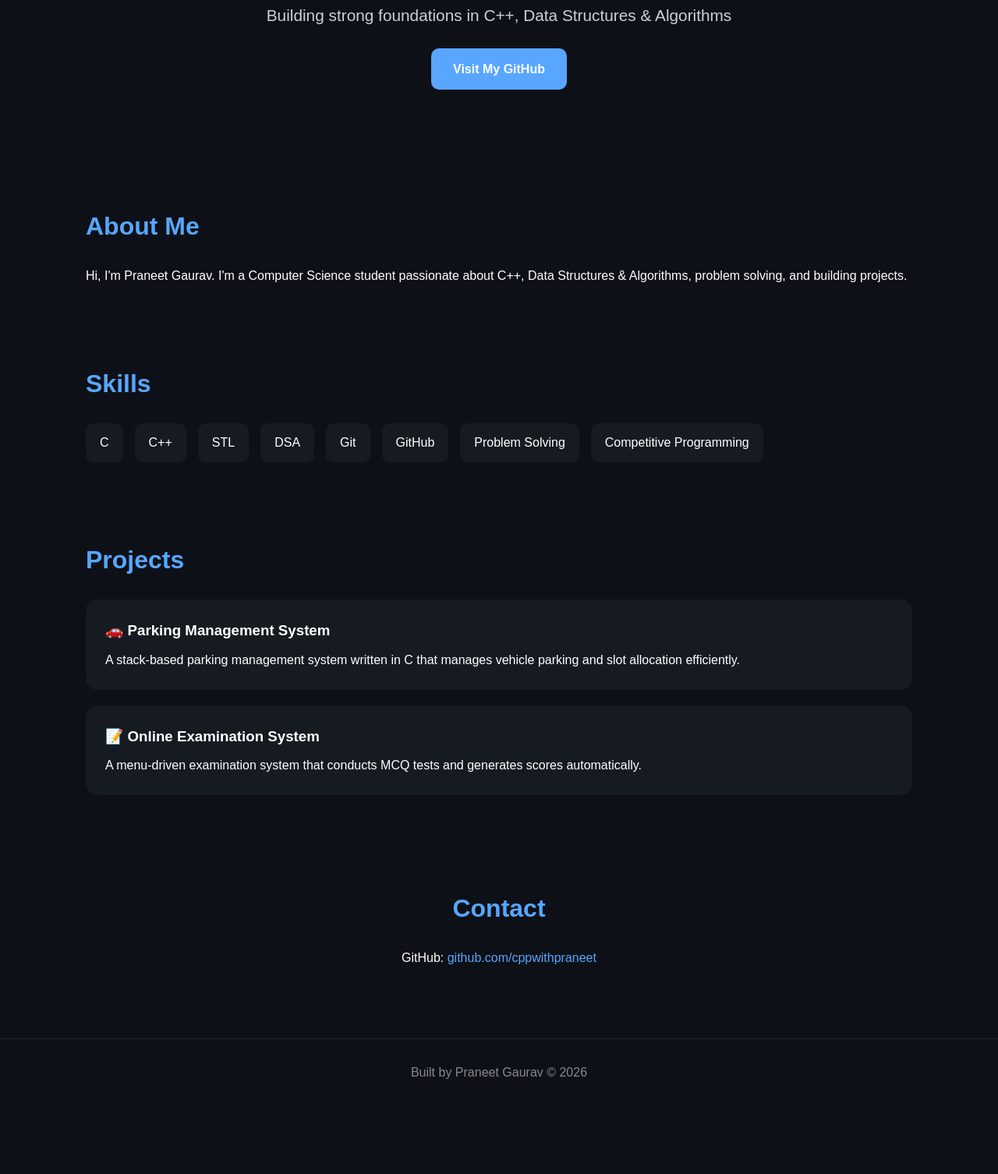
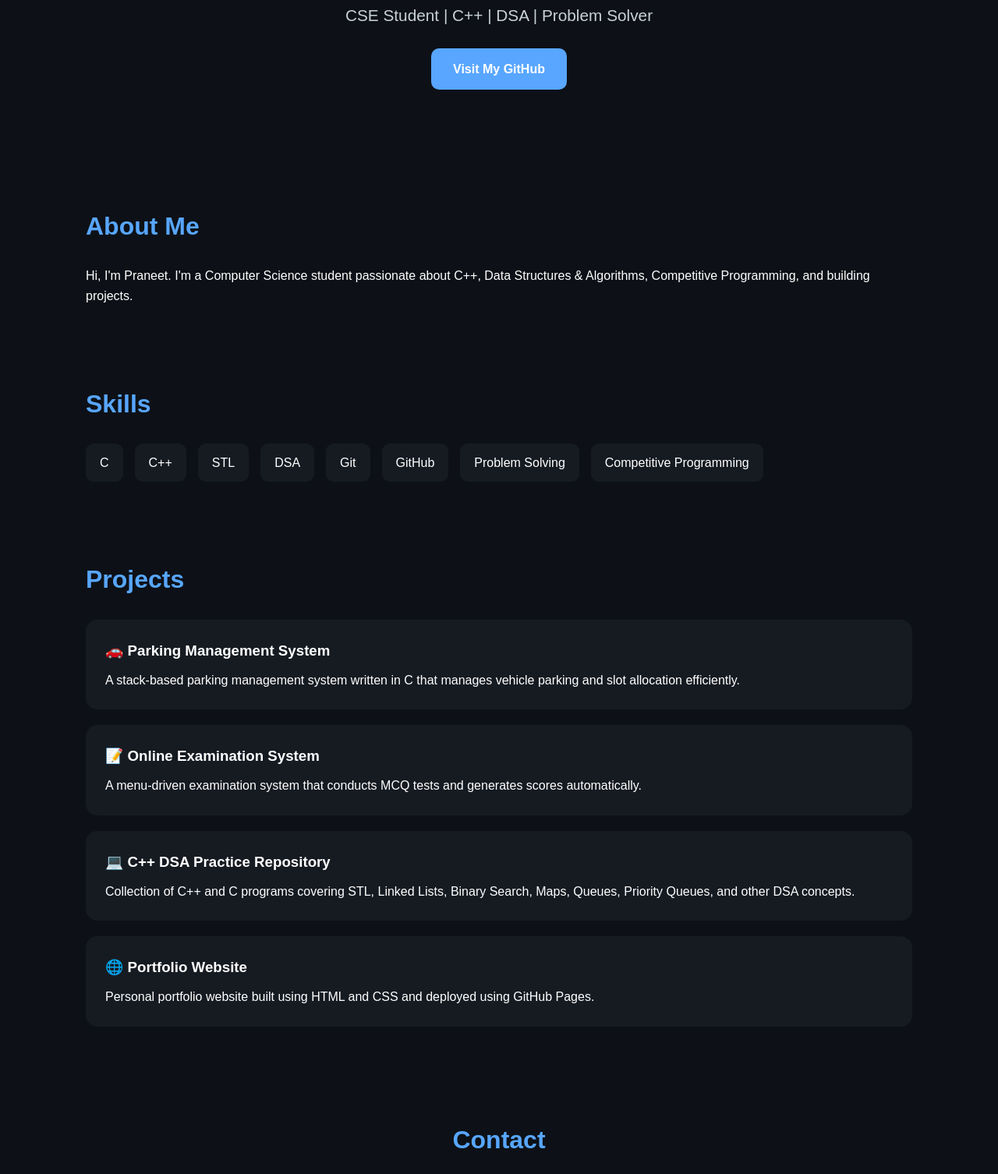
Before and after one commit to cppwithpraneet/cppwithpraneet.github.io, a plain HTML site: page index.html in a window 1280 px wide. Shown: the part 214-1720 px from the top of the page at 78% size. Before the commit the page ends 1632 px from the top, so only its background shows below. Drawn offline with Linux system fonts and the light colour scheme.

Commit message:
Revise content and add new projects in index.html
Updated project descriptions and added new project links.

```diff
--- a/index.html
+++ b/index.html
@@ -10,15 +10,9 @@
 
     <header>
         <h1>CPP WITH PRANEET</h1>
+        <p>CSE Student | C++ | DSA | Problem Solver</p>
 
-        <p>
-            Building strong foundations in
-            C++, Data Structures & Algorithms
-        </p>
-
-        <a href="https://github.com/cppwithpraneet"
-           target="_blank"
-           class="github-btn">
+        <a href="https://github.com/cppwithpraneet" target="_blank" class="github-btn">
             Visit My GitHub
         </a>
     </header>
@@ -27,9 +21,9 @@
         <h2>About Me</h2>
 
         <p>
-            Hi, I'm Praneet Gaurav. I'm a Computer Science student passionate
-            about C++, Data Structures & Algorithms, problem solving, and
-            building projects.
+            Hi, I'm Praneet. I'm a Computer Science student passionate about
+            C++, Data Structures & Algorithms, Competitive Programming,
+            and building projects.
         </p>
     </section>
 
@@ -51,35 +45,47 @@
     <section class="projects">
         <h2>Projects</h2>
 
-        <a href="https://github.com/cppwithpraneet/parking-management-system"
-           target="_blank"
-           class="project-link">
-
+        <a href="https://github.com/cppwithpraneet/parking-management-system" target="_blank" class="project-link">
             <div class="card">
                 <h3>🚗 Parking Management System</h3>
-
                 <p>
                     A stack-based parking management system written in C that
                     manages vehicle parking and slot allocation efficiently.
                 </p>
             </div>
-
         </a>
 
-        <a href="https://github.com/cppwithpraneet/online-examination-system"
-           target="_blank"
-           class="project-link">
-
+        <a href="https://github.com/cppwithpraneet/online-examination-system" target="_blank" class="project-link">
             <div class="card">
                 <h3>📝 Online Examination System</h3>
-
                 <p>
                     A menu-driven examination system that conducts MCQ tests
                     and generates scores automatically.
                 </p>
             </div>
+        </a>
 
+        <a href="https://github.com/cppwithpraneet/cpp-dsa-practice" target="_blank" class="project-link">
+            <div class="card">
+                <h3>💻 C++ DSA Practice Repository</h3>
+                <p>
+                    Collection of C++ and C programs covering STL,
+                    Linked Lists, Binary Search, Maps, Queues,
+                    Priority Queues, and other DSA concepts.
+                </p>
+            </div>
         </a>
+
+        <a href="https://cppwithpraneet.github.io" target="_blank" class="project-link">
+            <div class="card">
+                <h3>🌐 Portfolio Website</h3>
+                <p>
+                    Personal portfolio website built using HTML and CSS
+                    and deployed using GitHub Pages.
+                </p>
+            </div>
+        </a>
+
     </section>
 
     <section class="contact">
```
